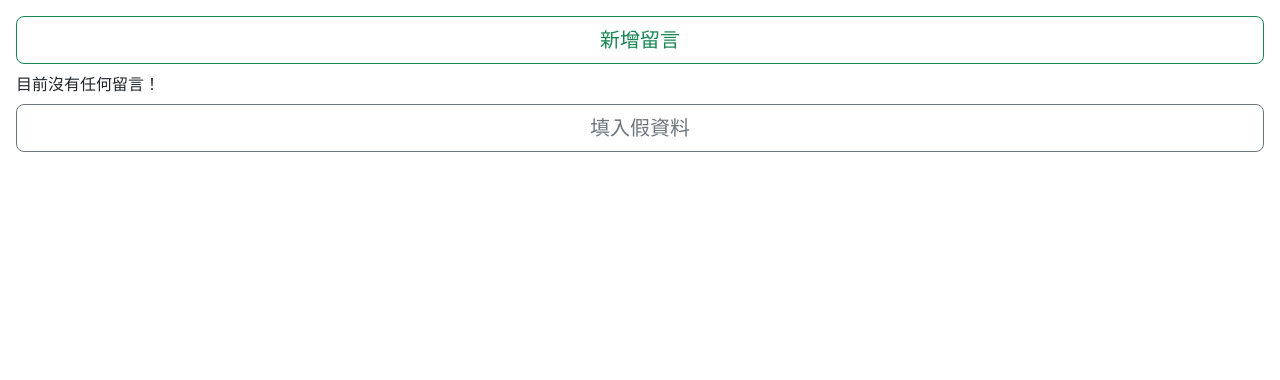
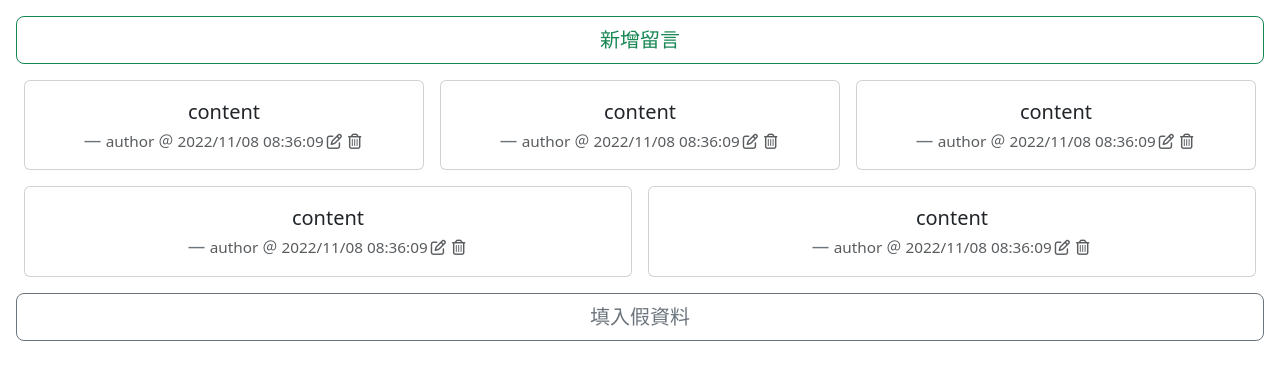
Before and after one commit to moontai0724/vuejs-workshop, a Vue app: page /message-board in a window 1280 px wide. Shown: the top 380 px of the page. Built offline with nearby package versions, Linux system fonts and the light colour scheme.

Commit message:
feat: message item & render items

```diff
--- a/src/components/message-board/message-item.vue
+++ b/src/components/message-board/message-item.vue
@@ -3,16 +3,18 @@
     class="card m-2 p-3 text-center flex-grow-1 flex-shrink-1 align-items-start justify-content-center align-items-center"
   >
     <blockquote class="blockquote mb-0">
-      <p class="content"></p>
+      <p class="content">{{ content }}</p>
       <footer class="blockquote-footer">
         <small class="text-muted">
-          <span class="author" title="留言者"></span>
+          <span class="author" title="留言者">{{ author }}</span>
           ＠
-          <span class="time" title="留言時間"></span>
-          <a class="user-select-none action edit">
+          <span class="time" title="留言時間">
+            {{ timeString }}
+          </span>
+          <a class="user-select-none action edit" @click="$emit('edit')">
             <i class="far fa-edit"></i>
           </a>
-          <a class="user-select-none action remove">
+          <a class="user-select-none action remove" @click="$emit('remove')">
             <i class="far fa-trash-alt"></i>
           </a>
         </small>
@@ -21,7 +23,38 @@
   </div>
 </template>
 
-<script setup></script>
+<script setup>
+import { computed, defineProps } from "vue";
+
+const props = defineProps({
+  content: {
+    type: String,
+    required: true,
+  },
+  author: {
+    type: String,
+    required: true,
+  },
+  time: {
+    type: String,
+    required: true,
+  },
+});
+
+const timeString = computed(() =>
+  new Date(props.time).toLocaleString("zh-TW", {
+    hour12: false,
+    year: "numeric",
+    month: "2-digit",
+    day: "2-digit",
+    hour: "2-digit",
+    minute: "2-digit",
+    second: "2-digit",
+  })
+);
+
+defineEmits(["edit", "remove"]);
+</script>
 
 <style scoped>
 .card p {
--- a/src/views/message-board.vue
+++ b/src/views/message-board.vue
@@ -13,7 +13,15 @@
       id="messages"
       class="d-flex flex-row flex-wrap justify-content-between text-center my-2"
     >
-      <!-- Messages here -->
+      <messageItemVue
+        v-for="(message, index) in messages"
+        :key="index"
+        :content="message.content"
+        :author="message.author"
+        :time="message.time"
+        @edit="openEditModal()"
+        @remove="openRemoveModal()"
+      ></messageItemVue>
     </div>
     <div class="d-grid gap-2">
       <button id="faker" type="button" class="btn btn-outline-secondary btn-lg">
@@ -24,7 +32,45 @@
   <!-- Modal here -->
 </template>
 
-<script setup></script>
+<script setup>
+import messageItemVue from "../components/message-board/message-item.vue";
+
+const messages = [
+  {
+    author: "author",
+    time: new Date().toISOString(),
+    content: "content",
+  },
+  {
+    author: "author",
+    time: new Date().toISOString(),
+    content: "content",
+  },
+  {
+    author: "author",
+    time: new Date().toISOString(),
+    content: "content",
+  },
+  {
+    author: "author",
+    time: new Date().toISOString(),
+    content: "content",
+  },
+  {
+    author: "author",
+    time: new Date().toISOString(),
+    content: "content",
+  },
+];
+
+function openEditModal() {
+  console.log("openEditModal");
+}
+
+function openRemoveModal() {
+  console.log("openRemoveModal");
+}
+</script>
 
 <style scoped>
 #messages:empty::before {
```
